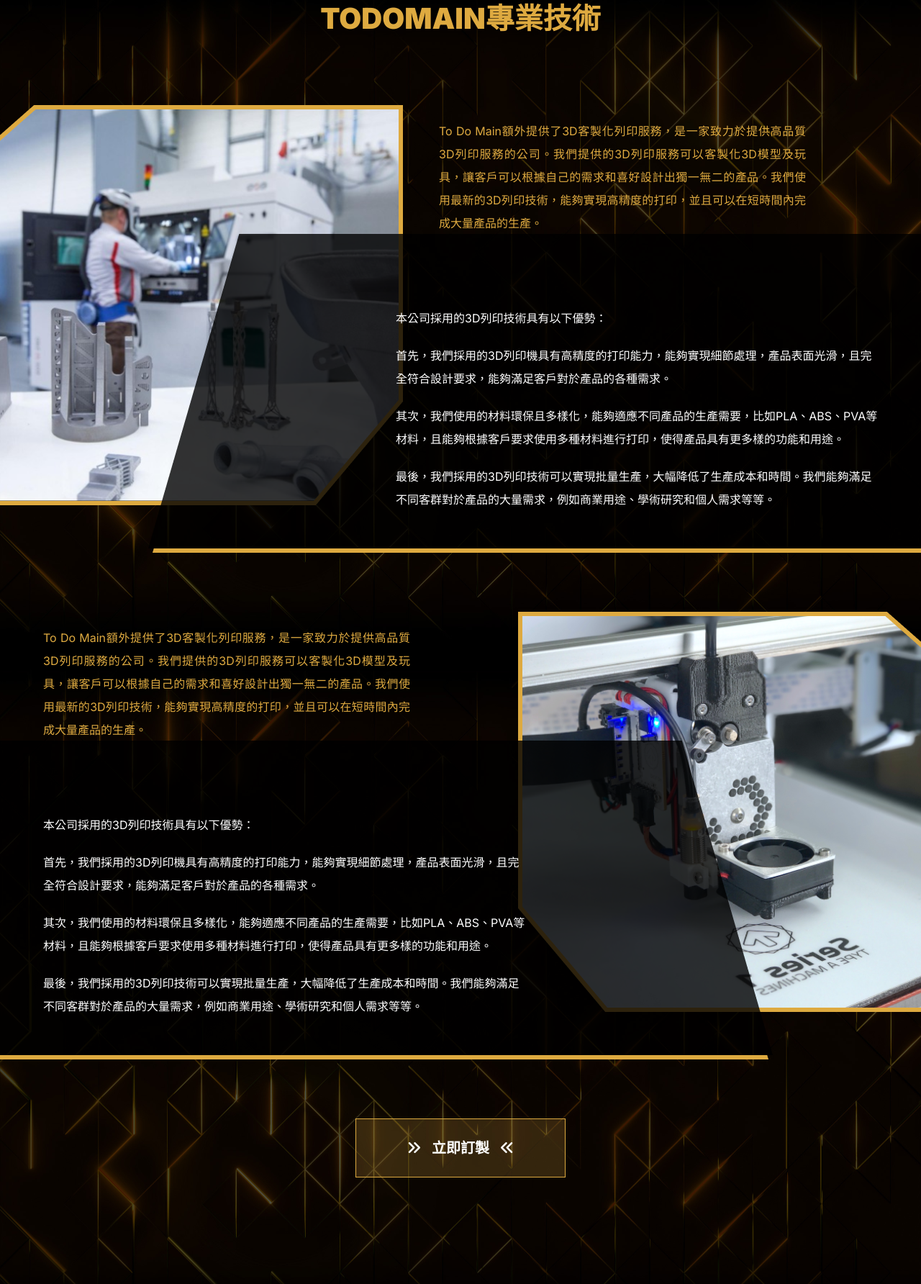
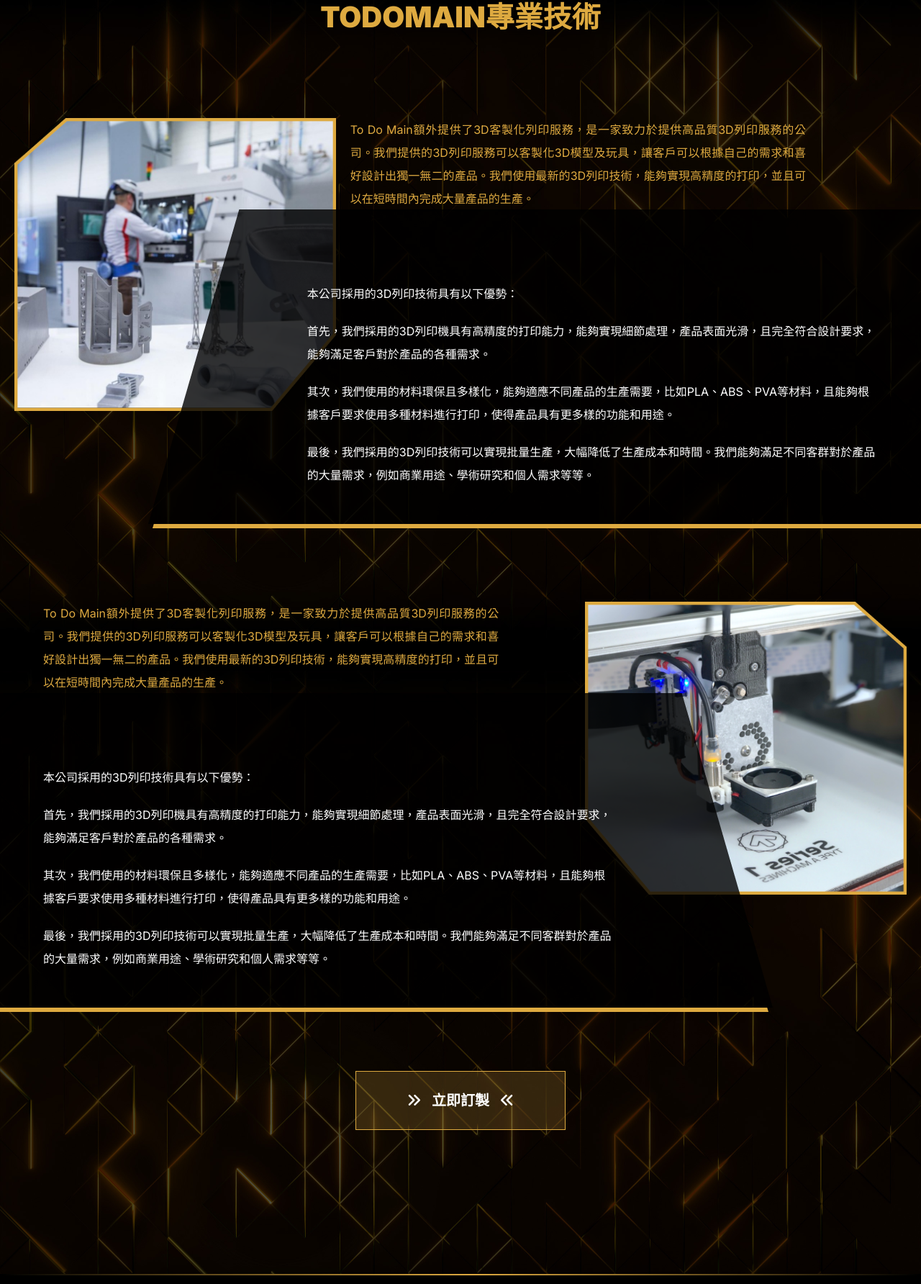
Before and after one commit to tsuki-guardian/CHD102, a plain HTML site: page customized-service.html in a window 1280 px wide. Shown: the part 967-2751 px from the top of the page at 72% size. Drawn offline with Linux system fonts and the light colour scheme.

Commit message:
客製化頁面RWD完成

```diff
--- a/css/customized-service.css
+++ b/css/customized-service.css
@@ -8,7 +8,18 @@ body{
     background-attachment: fixed;
 }
 main{
+    margin-top: 0;
+    width: 100%;
+}
+@media screen and (min-width: 768px){
+    main{
+        margin-top: 150px;
+    }
+}
+@media screen and (min-width: 1200px){
+    main{
         margin-top: 80px;
+    }
 }
 .customized-service{
     max-width: 1920px;
@@ -27,29 +38,57 @@ main{
 }
 .cs-title-main-l{
     display: inline-block;
+    -webkit-text-stroke: 1px #deaa40;
     color: #000;
+    font-size: 2.75rem;
+}
+@media screen and (min-width: 768px){
+    .cs-title-main-l{
         -webkit-text-stroke: 2px #deaa40;
-    font-size: 80px;
+        font-size: 5rem;
+    }
 }
 .cs-title-main-r{
     display: inline-block;
     color: #fff;
     border-bottom:5px solid #deaa40;
-    font-size: 80px;
+    font-size: 2.75rem;
     padding-bottom: 5px;
 }
+@media screen and (min-width: 768px){
+    .cs-title-main-r{
+        border-bottom:3px solid #deaa40;
+        font-size: 5rem;
+        padding-bottom: 5px;
+    }
+}
 .cs-title-sub{
-    font-size: 30px;
+    font-size: 1.125rem;
     color: #fff;
     font-style: italic;
+    padding: 5px 0 40px;
+}
+@media screen and (min-width: 768px){
+    .cs-title-sub{
+        font-size: 1.875rem;
         padding: 5px 0 50px;
+    }
 }
 /* =================無限輪播================= */
 .slider-wrap{
     display: flex;
-    gap: 10px;
+    gap: 5px;
     animation: slideAnimation 50s linear infinite;
 }
+@keyframes slideAnimation {
+    0% {
+        transform: translateX(0);
+    }
+    100% {
+        transform: translateX(-1050px);
+    }
+}
+@media screen and (min-width: 768px){
     @keyframes slideAnimation {
         0% {
             transform: translateX(0);
@@ -58,8 +97,20 @@ main{
             transform: translateX(-2020px);
         }
     }
+}
+@media screen and (min-width: 768px){
+    .slider-wrap{
+        gap: 10px;
+    }
+}
 .slider-pic {
+    width:100px;
     flex-shrink: 0;
+}
+@media screen and (min-width: 768px){
+    .slider-pic {
+        width: unset;
+    }
 }
 .slider-pic img{
     width: 100%;
@@ -75,7 +126,12 @@ main{
     font-size: 40px;
     font-weight: 900;
     color: #deaa40;
+    margin-bottom: 60px;
+}
+@media screen and (min-width: 768px){
+    .intro-title{
         margin-bottom: 100px;
+    }
 }
 /* =================technical================= */
 .technical-intro,
@@ -83,55 +139,176 @@ main{
     position: relative;
     text-align: start;
     display: flex;
-    margin-bottom: 140px;
+    flex-direction: column;
+    margin-bottom: 60px;
 }
+@media screen and (min-width: 768px){
+    .technical-intro,
+    .machine-intro{
+        flex-direction: row;
+        margin-bottom: 360px;
+    }
+}
+@media screen and (min-width: 1024px){
+    .technical-intro,
+    .machine-intro{
+        margin: 0 0 140px;
+    }
+}
+@media screen and (min-width: 768px){
     .machine-intro{
         flex-direction: row-reverse;
     }
+}
 .text-wrap{
-    font-size: 16px;
+    margin: 20px;
+    line-height: 1.5;
 }
+@media screen and (min-width: 768px){
+    .text-wrap{
+        width: 100%;
+        line-height: 2;
+    }
+}
+@media screen and (min-width: 1024px){
+    .text-wrap{
+        width: auto;
+        margin: 0;
+    }
+}
+/* 上文 */
 .intro-text{
     color: #deaa40;
-    line-height: 2;
-    padding-top: 20px;
+    padding: 0;
     text-align: justify;
 }
+@media screen and (min-width: 1024px){
     .it-r{
+        padding-top: 20px;
+        padding-right: 60px;
+    }
+    .it-l{
+        padding-top: 20px;
+        padding-left: 60px;
+        padding-right: 20px;
+    }
+}
+@media screen and (min-width: 1200px){
+    .it-r{
+        padding-top: 20px;
         padding-right: 160px;
     }
     .it-l{
+        padding-top: 20px;
         padding-left: 60px;
         padding-right: 100px;
     }
+}
+/* 下文 */
 .content-text{
-    position: relative;
-    line-height: 2;
-    margin-top: 100px;
+    margin: 0;
+}
+@media screen and (min-width: 768px){
+    .content-text{
+        position: absolute;
+        margin: 20px;
+    }
+}
+@media screen and (min-width: 1024px){
+    .content-text{
+        position: static;
+        margin: 100px 0 0;
         z-index: 1;
     }
+}
 .ct-r{
+    left: 0;
+}
+.ct-l{
+    right: 0;
+}
+@media screen and (min-width: 768px){
+    .ct-r{
+        top: 100%;
+        left: 0;
+    }
+    .ct-l{
+        top: 100%;
+        right: 0;
+    }
+}
+@media screen and (min-width: 1024px){
+    .ct-r{
+        position: relative;
+        top: unset;
         left: -60px;
     }
     .ct-l{
+        position: relative;
+        top: unset;
         right: -60px;
+    }
 }
 .content-text p{
     margin-top: 20px;
 }
 .intro-pic{
+    margin: 20px;
+}
+@media screen and (min-width: 768px){
+    .intro-pic{
+        width: auto;
         position: relative;
-    margin-right: auto;
     }
+}
+@media screen and (min-width: 1024px){
+    .intro-pic{
+        width: 100%;
+    }
+}
+@media screen and (min-width: 1920px){
+    .intro-pic{
+        margin: 0;
+    }
+}
+.intro-pic img{
+    width: 100%;
+}
+@media screen and (min-width: 1440px){
+    .intro-pic img{
+        width: auto;
+    }
+}
+.pic-l{
+    left: 0;
+}
+.pic-r{
+    right: 0;
+}
+@media screen and (min-width: 1024px){
+}
+@media screen and (min-width: 1540px){
     .pic-l{
         left: -50px;
     }
     .pic-r{
         right: -50px;
     }
+}
 .text-bg{
+    display: none;
+}
+@media screen and (min-width: 1024px){
+    .text-bg{
+        display: block;
         position: absolute;
         bottom: -60px;
+        width: 90%;
+        max-width: 1124px;
+    }
+}
+.text-bg img{
+    width: 100%;
 }
 .bg-r{
     text-align: end;
--- a/css/style.css
+++ b/css/style.css
@@ -36,16 +36,14 @@ a{
     font-size: 2rem;
     color: #deaa40;
     position: absolute;
-    top: 50%;
+    bottom: 50%;
     transform: translateY(50%);
     display: flex;
     justify-content: space-between;
-    margin-top: -30px !important;
 }
 @media screen and (min-width: 768px){
     .owl-nav{
         font-size: 3.75rem;
-        margin-top: -60px !important;
     }
 }
 .owl-prev{
```
Lines whose indentation alone changed are shown as unchanged.
